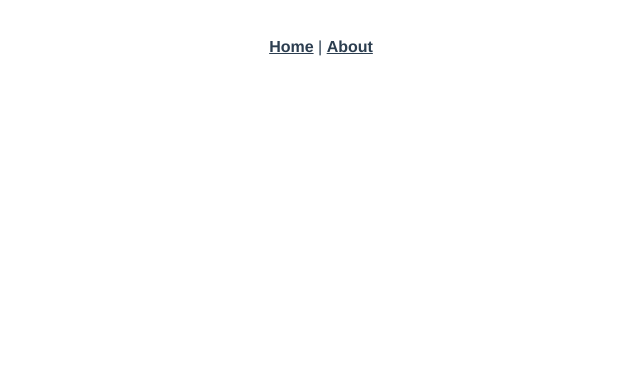
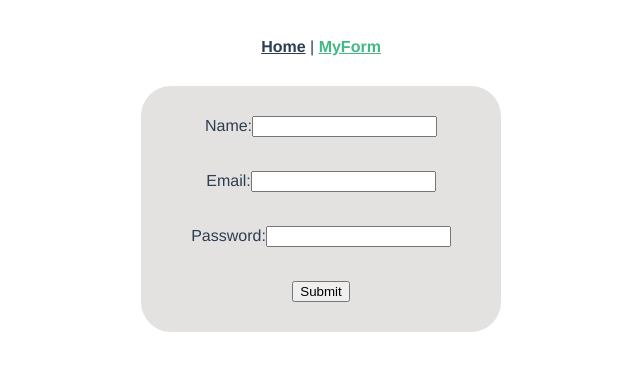
Before and after one commit to Shabharish-V2/VueForm, a Vue app: page /myform in a window 1280 px wide. Before the commit this address had no page. Shown: the top 370 px of the page, without its empty margins (319-959 px from the left). Built offline with nearby package versions, Linux system fonts and the light colour scheme.

Commit message:
initial commit

```diff
--- a/package.json
+++ b/package.json
@@ -9,8 +9,11 @@
   },
   "dependencies": {
     "core-js": "^3.8.3",
+    "sass-loader": "^13.2.2",
+    "vee-validate": "^4.8.4",
     "vue": "^3.2.13",
-    "vue-router": "^4.0.3"
+    "vue-router": "^4.0.3",
+    "yup": "^1.0.2"
   },
   "devDependencies": {
     "@typescript-eslint/eslint-plugin": "^5.4.0",
--- a/src/App.vue
+++ b/src/App.vue
@@ -1,7 +1,7 @@
 <template>
   <nav>
     <router-link to="/">Home</router-link> |
-    <router-link to="/about">About</router-link>
+    <router-link to="/myform">MyForm</router-link>
   </nav>
   <router-view/>
 </template>
--- a/src/components/HelloWorld.vue
+++ /dev/null
@@ -1,62 +0,0 @@
-<template>
-  <div class="hello">
-    <h1>{{ msg }}</h1>
-    <p>
-      For a guide and recipes on how to configure / customize this project,<br>
-      check out the
-      <a href="https://cli.vuejs.org" target="_blank" rel="noopener">vue-cli documentation</a>.
-    </p>
-    <h3>Installed CLI Plugins</h3>
-    <ul>
-      <li><a href="https://github.com/vuejs/vue-cli/tree/dev/packages/%40vue/cli-plugin-babel" target="_blank" rel="noopener">babel</a></li>
-      <li><a href="https://github.com/vuejs/vue-cli/tree/dev/packages/%40vue/cli-plugin-router" target="_blank" rel="noopener">router</a></li>
-      <li><a href="https://github.com/vuejs/vue-cli/tree/dev/packages/%40vue/cli-plugin-eslint" target="_blank" rel="noopener">eslint</a></li>
-      <li><a href="https://github.com/vuejs/vue-cli/tree/dev/packages/%40vue/cli-plugin-typescript" target="_blank" rel="noopener">typescript</a></li>
-    </ul>
-    <h3>Essential Links</h3>
-    <ul>
-      <li><a href="https://vuejs.org" target="_blank" rel="noopener">Core Docs</a></li>
-      <li><a href="https://forum.vuejs.org" target="_blank" rel="noopener">Forum</a></li>
-      <li><a href="https://chat.vuejs.org" target="_blank" rel="noopener">Community Chat</a></li>
-      <li><a href="https://twitter.com/vuejs" target="_blank" rel="noopener">Twitter</a></li>
-      <li><a href="https://news.vuejs.org" target="_blank" rel="noopener">News</a></li>
-    </ul>
-    <h3>Ecosystem</h3>
-    <ul>
-      <li><a href="https://router.vuejs.org" target="_blank" rel="noopener">vue-router</a></li>
-      <li><a href="https://vuex.vuejs.org" target="_blank" rel="noopener">vuex</a></li>
-      <li><a href="https://github.com/vuejs/vue-devtools#vue-devtools" target="_blank" rel="noopener">vue-devtools</a></li>
-      <li><a href="https://vue-loader.vuejs.org" target="_blank" rel="noopener">vue-loader</a></li>
-      <li><a href="https://github.com/vuejs/awesome-vue" target="_blank" rel="noopener">awesome-vue</a></li>
-    </ul>
-  </div>
-</template>
-
-<script lang="ts">
-import { defineComponent } from 'vue';
-
-export default defineComponent({
-  name: 'HelloWorld',
-  props: {
-    msg: String,
-  },
-});
-</script>
-
-<!-- Add "scoped" attribute to limit CSS to this component only -->
-<style scoped>
-h3 {
-  margin: 40px 0 0;
-}
-ul {
-  list-style-type: none;
-  padding: 0;
-}
-li {
-  display: inline-block;
-  margin: 0 10px;
-}
-a {
-  color: #42b983;
-}
-</style>
--- /dev/null
+++ b/src/components/MyForm.vue
@@ -0,0 +1,85 @@
+<script setup lang="ts">
+import { useForm, useField, useIsFormValid } from "vee-validate";
+import { schema } from "@/components/typescript/Myform"
+
+
+// To reset values in input box
+const { errors, resetForm } = useForm({
+    validationSchema: schema,
+    initialValues: {
+        username: "",
+        email: "",
+        password: ""
+    },
+});
+
+// declare v-model var
+const { value: username } = useField("username");
+const { value: email } = useField("email");
+const { value: password } = useField("password");
+
+const isFormValid = useIsFormValid();
+let errorMessage = "";
+// Function on submit button
+const submitData = () => {
+    if (isFormValid.value) {
+        const formData = {
+            username: username.value,
+            email: email.value,
+            password: password.value
+        };
+        console.log("Form data:", formData);
+        resetForm();
+    } else {
+        errorMessage = "Please fix the errors above before submitting the form.";
+    }
+}
+
+
+
+</script>
+
+<template>
+    <div class="formbody">
+        <form>
+            <div :validation-schema="schema" class="myform">
+                <div>
+
+                    <label for="username">Name:</label>
+                    <input type="text" id="username" v-model="username" />
+                    <p class="error">{{ errors.username }}</p>
+                </div>
+                <br />
+                <div>
+                    <label for="email">Email:</label>
+                    <input type="email" id="email" v-model="email" />
+                    <p class="error">{{ errors.email }}</p>
+                </div>
+                <br />
+                <div>
+                    <label for="password">Password:</label>
+                    <input type="password" id="Password" v-model="password" />
+                    <p class="error">{{ errors.password }}</p>
+                </div>
+                <br />
+                <div>
+                    <button @click.prevent="submitData()">Submit</button>
+                </div>
+            </div>
+        </form>
+    </div>
+</template>
+
+<style>
+.formbody {
+background-color: #e4e1e1;
+width: 300px;
+padding: 30px;
+margin: auto;
+border-radius: 30px;
+
+}
+p {
+    color: red;
+}
+</style>
--- /dev/null
+++ b/src/components/typescript/Myform.ts
@@ -0,0 +1,12 @@
+import * as yup from "yup";
+
+
+
+export const schema: yup.Schema<unknown> = yup.object({
+username: yup.string()
+.required("Name is required")
+.min(2, "Name should be at least 2 characters")
+.matches(/^[A-Za-z]+$/, "Name should only contain letters"),
+email: yup.string().required("Email is required").email("Please enter a valid email address"),
+password: yup.string().min(6, 'Password must be at least 6 characters').required('password is required')
+});
--- a/src/router/index.ts
+++ b/src/router/index.ts
@@ -1,5 +1,7 @@
 import { createRouter, createWebHistory, RouteRecordRaw } from 'vue-router'
 import HomeView from '../views/HomeView.vue'
+
+import MyForm from '@/components/MyForm.vue'
 
 const routes: Array<RouteRecordRaw> = [
   {
@@ -7,14 +9,13 @@ const routes: Array<RouteRecordRaw> = [
     name: 'home',
     component: HomeView
   },
+
   {
-    path: '/about',
-    name: 'about',
-    // route level code-splitting
-    // this generates a separate chunk (about.[hash].js) for this route
-    // which is lazy-loaded when the route is visited.
-    component: () => import(/* webpackChunkName: "about" */ '../views/AboutView.vue')
+    path: '/myform',
+    name: 'myform',
+    component: MyForm
   }
+
 ]
 
 const router = createRouter({
--- a/src/views/AboutView.vue
+++ /dev/null
@@ -1,5 +0,0 @@
-<template>
-  <div class="about">
-    <h1>This is an about page</h1>
-  </div>
-</template>
--- a/src/views/HomeView.vue
+++ b/src/views/HomeView.vue
@@ -1,18 +1,15 @@
 <template>
   <div class="home">
     <img alt="Vue logo" src="../assets/logo.png">
-    <HelloWorld msg="Welcome to Your Vue.js + TypeScript App"/>
   </div>
 </template>
 
 <script lang="ts">
 import { defineComponent } from 'vue';
-import HelloWorld from '@/components/HelloWorld.vue'; // @ is an alias to /src
 
 export default defineComponent({
   name: 'HomeView',
   components: {
-    HelloWorld,
   },
 });
 </script>
```
Also changed, not shown: 1 other file (tests, documents, lock files or other folders).
